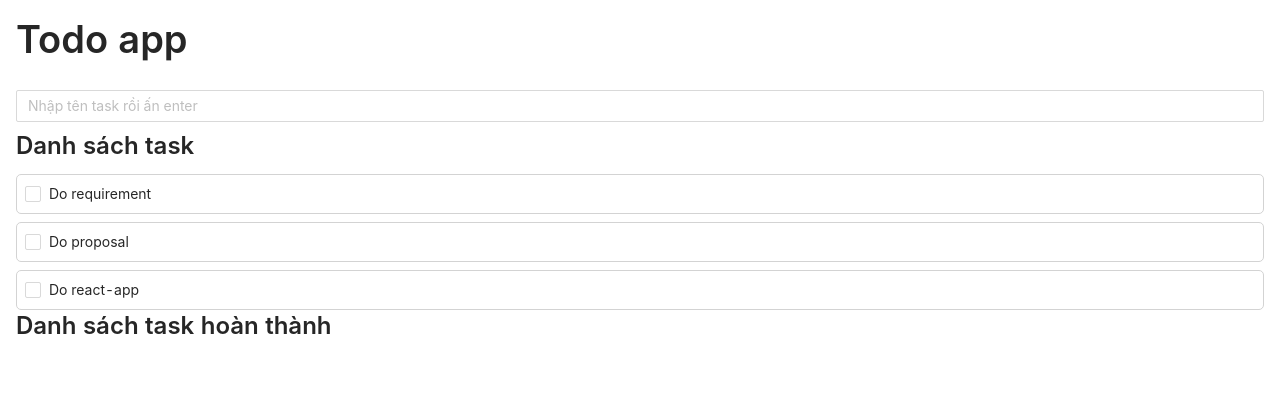
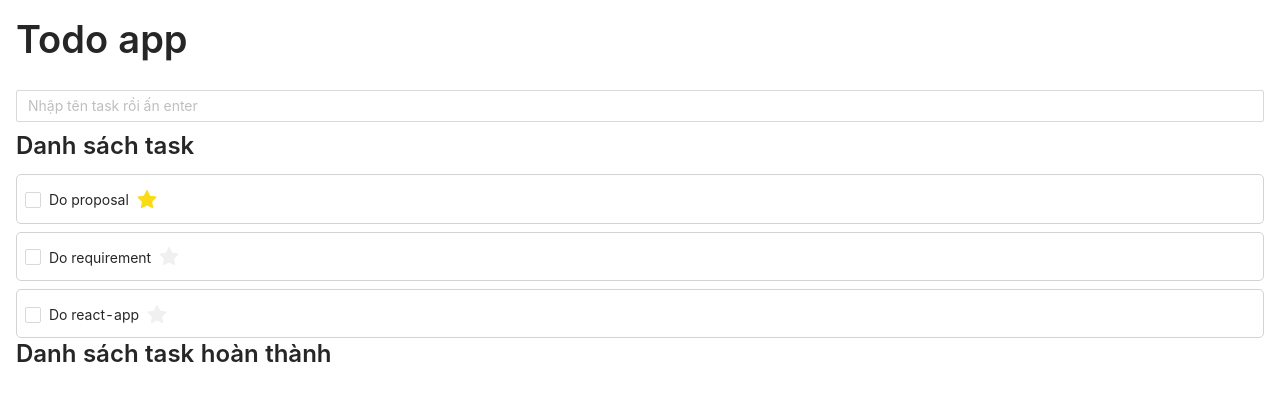
Before and after one commit to lekhasy/todo-react, a React (Create React App) app: page / in a window 1280 px wide. Shown: the top 400 px of the page. Built offline with nearby package versions, Linux system fonts and the light colour scheme.

Commit message:
Handle Change Favorite

```diff
--- a/src/App.js
+++ b/src/App.js
@@ -20,14 +20,21 @@ function App() {
     setTaskList(newTasklist);
   };
 
+  const changeFavorite = (id, value) => {
+    const newTaskList = taskList.map((el) =>
+      el.id === id ? { ...el, isFavorite: value } : el
+    );
+    setTaskList(newTaskList);
+    console.log(value);
+  };
   const partitions = _.partition(taskList, (task) => task.isCompleted);
 
   const tasksCompleted = _.orderBy(partitions[0], ["createdDate"], ["desc"]);
 
   const tasksNotCompleted = _.orderBy(
     partitions[1],
-    ["completedDate"],
-    ["desc"]
+    ["completedDate", "isFavorite"],
+    ["desc", "desc"]
   );
 
   const handleAddTask = (newTaskName) => {
@@ -50,12 +57,14 @@ function App() {
       <section className={classes.taskListContainer}>
         <TodoList
           changeStatus={changeStatus}
+          changeFavorite={changeFavorite}
           taskList={tasksNotCompleted}
           title={"Danh sách task"}
         />
 
         <TodoList
           changeStatus={changeStatus}
+          changeFavorite={changeFavorite}
           taskList={tasksCompleted}
           title={"Danh sách task hoàn thành"}
         />
--- a/src/MockTasks.js
+++ b/src/MockTasks.js
@@ -6,6 +6,7 @@ const MockTask = [
     isCompleted: false,
     createdDate: new Date("04/13/2021"),
     completedDate: "",
+    isFavorite: 0,
   },
   {
     id: uuidv4(),
@@ -13,6 +14,7 @@ const MockTask = [
     isCompleted: false,
     createdDate: new Date("04/12/2021"),
     completedDate: "",
+    isFavorite: 1,
   },
   {
     id: uuidv4(),
@@ -20,6 +22,7 @@ const MockTask = [
     isCompleted: false,
     createdDate: new Date("04/14/2021"),
     completedDate: "",
+    isFavorite: 0,
   },
 ];
 export default MockTask;
--- a/src/TaskItem.js
+++ b/src/TaskItem.js
@@ -1,8 +1,16 @@
 import { Checkbox } from "antd";
 import classes from "./TaskItem.module.css";
-function TaskItem({ taskItem, onCompletionStageChanged }) {
+import { Rate } from "antd";
+function TaskItem({
+  taskItem,
+  onCompletionStageChanged,
+  onCompletionChangedFavorite,
+}) {
   const handleChange = (e) => {
     onCompletionStageChanged(taskItem.id, e.target.checked);
+  };
+  const handleChangeFavorite = (e) => {
+    onCompletionChangedFavorite(taskItem.id, e);
   };
   return (
     <div className={classes.todoContainer}>
@@ -14,6 +22,11 @@ function TaskItem({ taskItem, onCompletionStageChanged }) {
       >
         {taskItem.taskName}
       </Checkbox>
+      <Rate
+        count={1}
+        onChange={handleChangeFavorite}
+        value={taskItem.isFavorite}
+      />
     </div>
   );
 }
--- a/src/TodoList.js
+++ b/src/TodoList.js
@@ -7,6 +7,9 @@ function TodoList(props) {
   const onCompletionStageChanged = (id, value) => {
     props.changeStatus(id, value);
   };
+  const onCompletionChangedFavorite = (id, value) => {
+    props.changeFavorite(id, value);
+  };
   return (
     <div>
       <Title level={3}>{props.title}</Title>
@@ -15,6 +18,7 @@ function TodoList(props) {
           <TaskItem
             taskItem={task}
             onCompletionStageChanged={onCompletionStageChanged}
+            onCompletionChangedFavorite={onCompletionChangedFavorite}
           />
         ))}
       </div>
```
